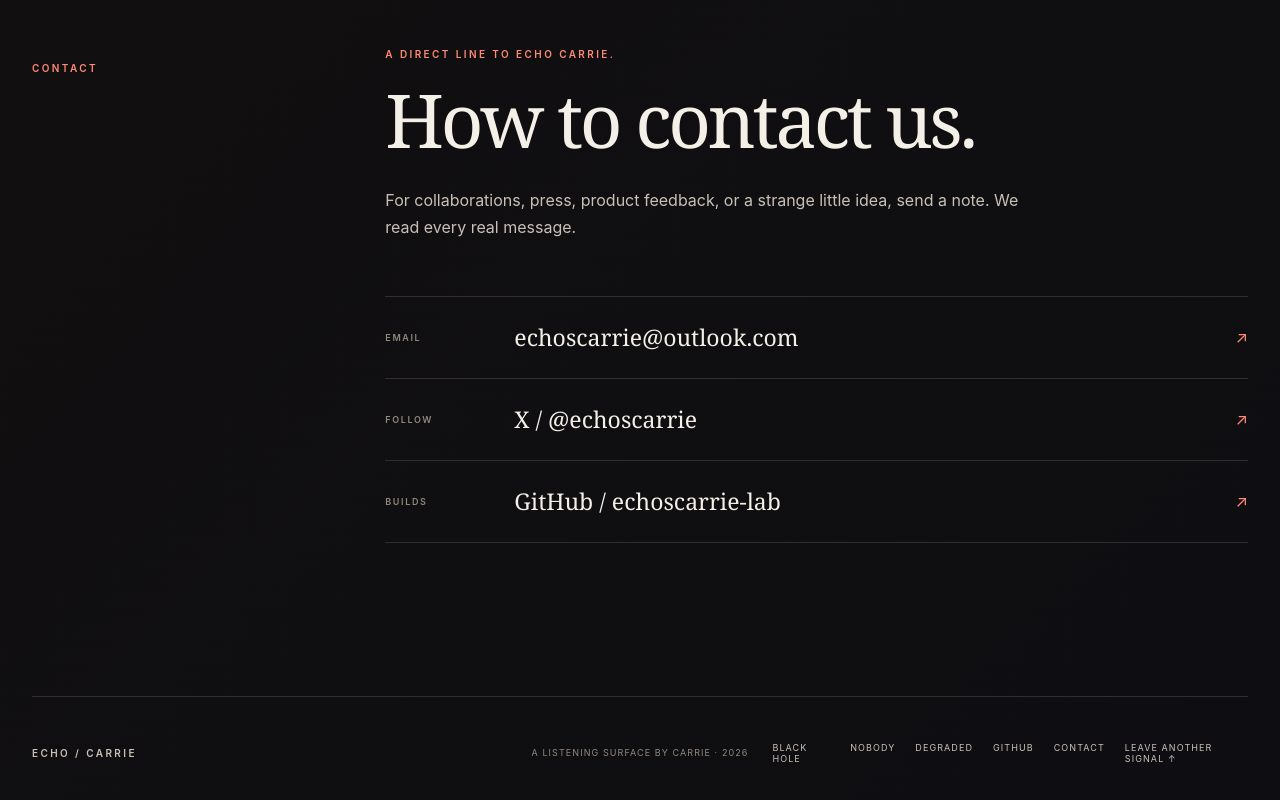
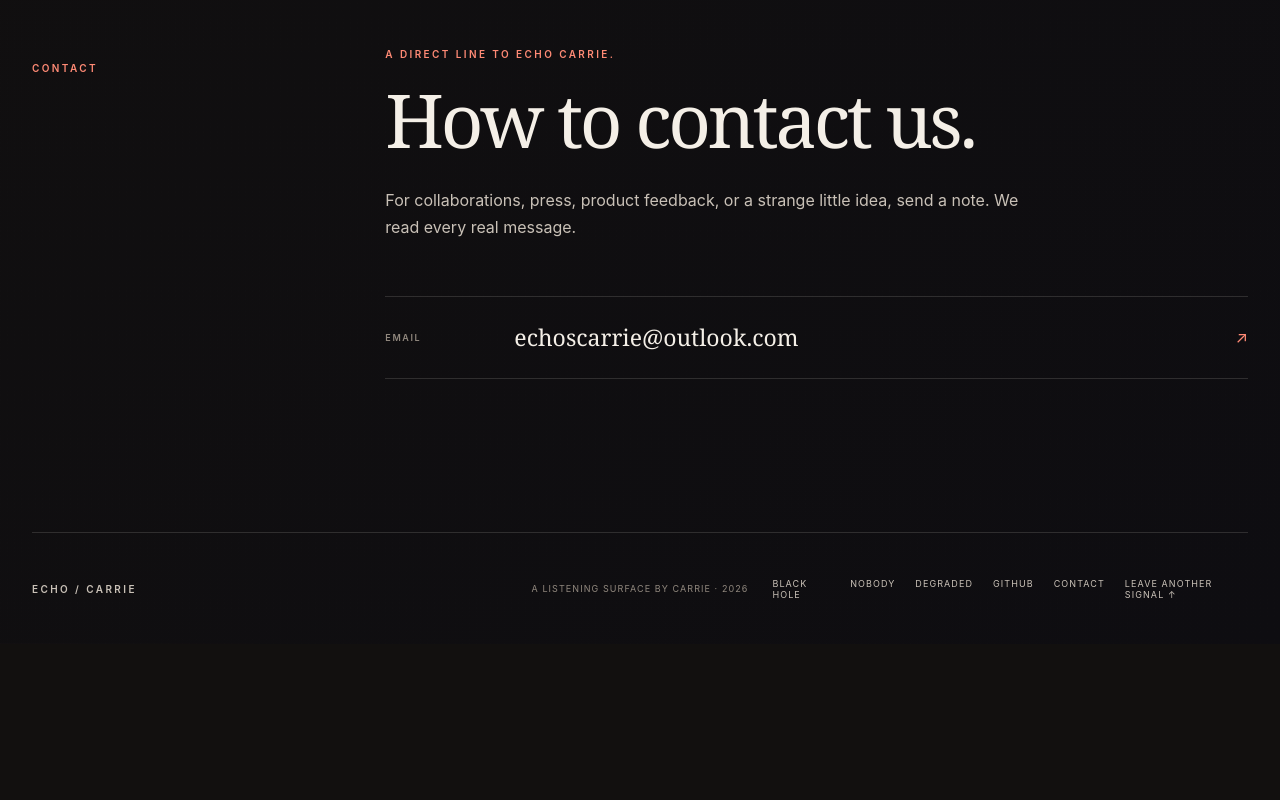
Before and after one commit to echoscarrie-lab/echoscarrie, a Next.js app: page / in a window 1280 px wide. Shown: the part 4262-5062 px from the top of the page. After the commit the page ends 4906 px from the top, so only its background shows below. Built offline with nearby package versions, Linux system fonts and the light colour scheme.

Commit message:
Simplify contact links

```diff
--- a/app/page.tsx
+++ b/app/page.tsx
@@ -1169,16 +1169,6 @@ export default function Home() {
               <strong>echoscarrie@outlook.com</strong>
               <i aria-hidden="true">↗</i>
             </a>
-            <a href="https://x.com/echoscarrie" target="_blank" rel="noreferrer">
-              <span>Follow</span>
-              <strong>X / @echoscarrie</strong>
-              <i aria-hidden="true">↗</i>
-            </a>
-            <a href="https://github.com/echoscarrie-lab" target="_blank" rel="noreferrer">
-              <span>Builds</span>
-              <strong>GitHub / echoscarrie-lab</strong>
-              <i aria-hidden="true">↗</i>
-            </a>
           </div>
         </div>
       </section>
```
